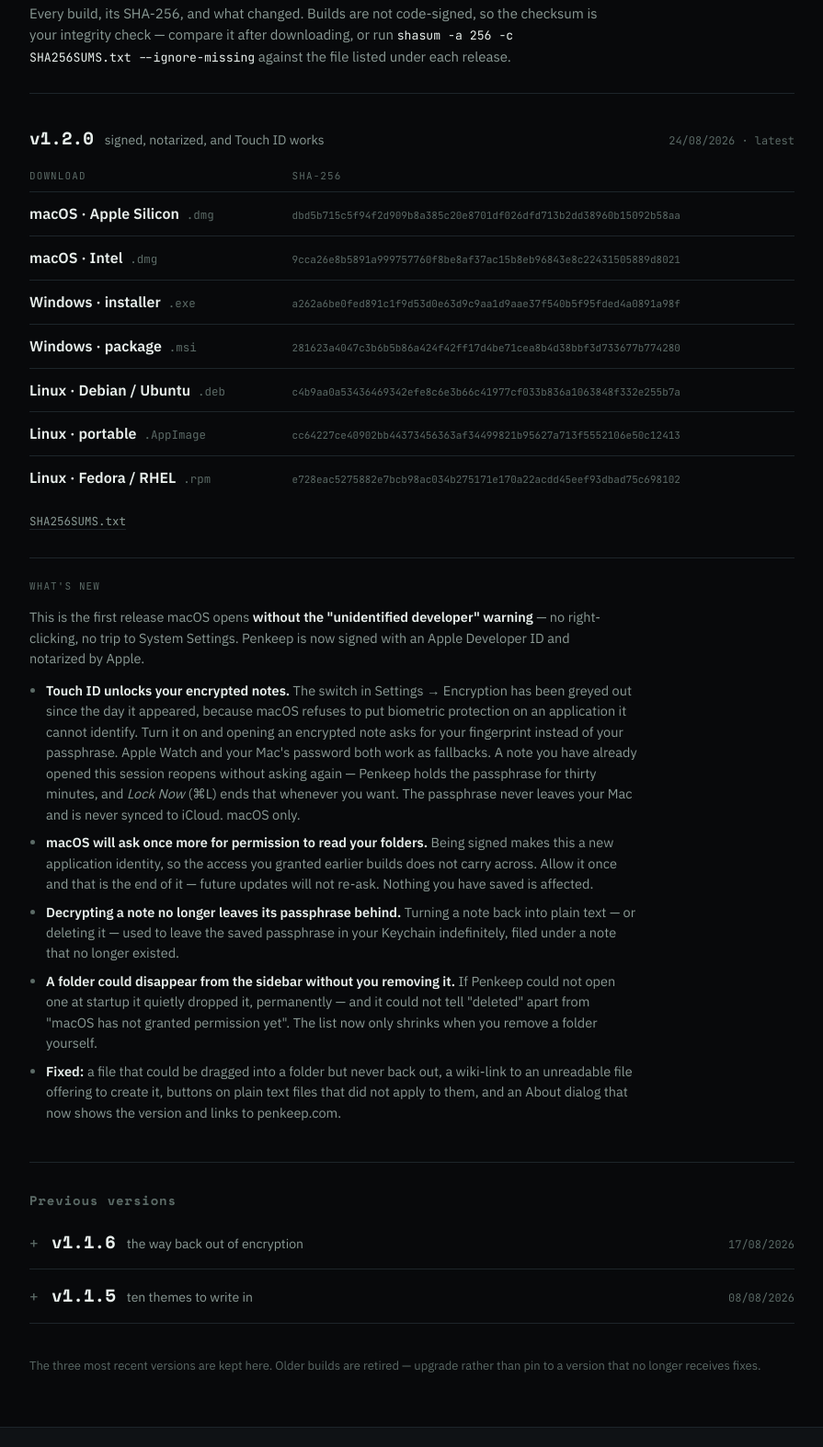
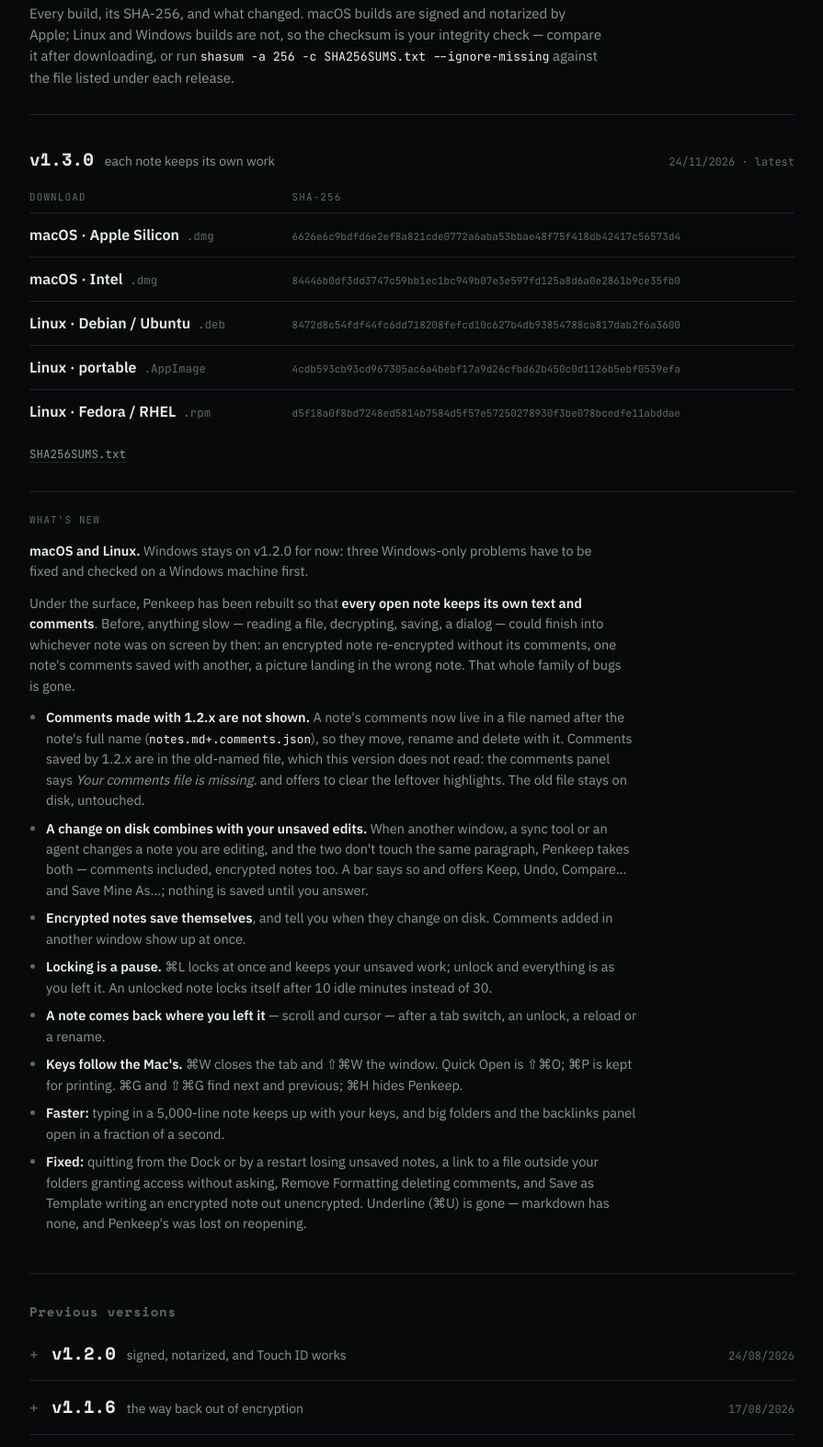
Before and after one commit to okoker/penkeep_website, a plain HTML site: page releases.html in a window 1280 px wide. Shown: the part 186-1759 px from the top of the page at 92% size, without its empty margins (192-1087 px from the left). Drawn offline with nearby package versions, Linux system fonts and the light colour scheme.

Commit message:
release: publish v1.3.0 — each note keeps its own work
macOS and Linux only. Windows stays on v1.2.0 until three Windows-only
problems are fixed and checked on a Windows machine.

Binaries as static files under download/v1.3.0/ (five installers plus
SHA256SUMS.txt, which also carries the two private updater archives'
hashes). v1.1.5 retired under the keep-the-last-three rule; v1.2.0 stays
as the current Windows build.

index.html: each download button now takes the newest release that
carries its file, so the Windows buttons keep serving v1.2.0's .exe and
.msi while Mac and Linux get v1.3.0. Checked on a local server: all seven
buttons point where they should.

releases.json gains the new entry and points latest at it; its comment
names the Windows retention exception. releases.html promotes v1.3.0 and
demotes v1.2.0 to a <details> under Previous versions. The lede no longer
says builds are unsigned — macOS builds have been signed and notarized
since v1.2.0.

Hashes were never transcribed: the table is generated from the release's
SHA256SUMS.txt, then all 19 rows across the three published versions were
re-verified against the files they link to — zero mismatches. Both .dmg
pass Gatekeeper as Notarized Developer ID.

Still no GitHub release and no tag on this repo, by decision.

Co-Authored-By: Koker <gitkoker@pm.me>

```diff
--- a/releases.html
+++ b/releases.html
@@ -123,19 +123,87 @@ footer{border-top:1px solid var(--line);background:var(--panel);padding:34px 0 3
 <div class="wrap">
   <div class="page-head">
     <h1>Releases</h1>
-    <p class="lede">Every build, its SHA-256, and what changed. Builds are not code-signed, so the
+    <p class="lede">Every build, its SHA-256, and what changed. macOS builds are
+      signed and notarized by Apple; Linux and Windows builds are not, so the
       checksum is your integrity check — compare it after downloading, or run
       <code>shasum -a 256 -c SHA256SUMS.txt --ignore-missing</code> against the file listed under
       each release.</p>
   </div>
 
   <!-- ============================== latest ============================== -->
-  <section class="rel" id="v1.2.0">
+  <section class="rel" id="v1.3.0">
     <div class="rel-h">
+      <span class="rel-v">v1.3.0</span>
+      <span class="rel-t">each note keeps its own work</span>
+      <span class="rel-d">24/11/2026 · latest</span>
+    </div>
+
+    <div class="tw">
+      <table>
+        <thead><tr><th>Download</th><th>SHA-256</th></tr></thead>
+        <tbody>
+          <tr><td class="f"><a href="/download/v1.3.0/Penkeep_1.3.0_aarch64.dmg">macOS · Apple Silicon<span class="ext">.dmg</span></a></td><td class="h">6626e6c9bdfd6e2ef8a821cde0772a6aba53bbae48f75f418db42417c56573d4</td></tr>
+          <tr><td class="f"><a href="/download/v1.3.0/Penkeep_1.3.0_x64.dmg">macOS · Intel<span class="ext">.dmg</span></a></td><td class="h">84446b0df3dd3747c59bb1ec1bc949b07e3e597fd125a8d6a0e2861b9ce35fb0</td></tr>
+          <tr><td class="f"><a href="/download/v1.3.0/Penkeep_1.3.0_amd64.deb">Linux · Debian / Ubuntu<span class="ext">.deb</span></a></td><td class="h">8472d8c54fdf44fc6dd718208fefcd10c627b4db93854788ca817dab2f6a3600</td></tr>
+          <tr><td class="f"><a href="/download/v1.3.0/Penkeep_1.3.0_amd64.AppImage">Linux · portable<span class="ext">.AppImage</span></a></td><td class="h">4cdb593cb93cd967305ac6a4bebf17a9d26cfbd62b450c0d1126b5ebf0539efa</td></tr>
+          <tr><td class="f"><a href="/download/v1.3.0/Penkeep-1.3.0-1.x86_64.rpm">Linux · Fedora / RHEL<span class="ext">.rpm</span></a></td><td class="h">d5f18a0f8bd7248ed5814b7584d5f57e57250278930f3be078bcedfe11abddae</td></tr>
+        </tbody>
+      </table>
+    </div>
+    <div class="sums"><a href="/download/v1.3.0/SHA256SUMS.txt">SHA256SUMS.txt</a></div>
+
+    <div class="notes">
+      <div class="notes-h">What's new</div>
+      <p><strong>macOS and Linux.</strong> Windows stays on <a href="#v1.2.0">v1.2.0</a> for now:
+        three Windows-only problems have to be fixed and checked on a Windows machine first.</p>
+
+      <p>Under the surface, Penkeep has been rebuilt so that <strong>every open note keeps its own
+        text and comments</strong>. Before, anything slow — reading a file, decrypting, saving, a
+        dialog — could finish into whichever note was on screen by then: an encrypted note
+        re-encrypted without its comments, one note's comments saved with another, a picture landing
+        in the wrong note. That whole family of bugs is gone.</p>
+
+      <ul>
+        <li><strong>Comments made with 1.2.x are not shown.</strong> A note's comments now live in a
+          file named after the note's full name (<code>notes.md+.comments.json</code>), so they move,
+          rename and delete with it. Comments saved by 1.2.x are in the old-named file, which this
+          version does not read: the comments panel says <em>Your comments file is missing.</em> and
+          offers to clear the leftover highlights. The old file stays on disk, untouched.</li>
+        <li><strong>A change on disk combines with your unsaved edits.</strong> When another window,
+          a sync tool or an agent changes a note you are editing, and the two don't touch the same
+          paragraph, Penkeep takes both — comments included, encrypted notes too. A bar says so and
+          offers Keep, Undo, Compare… and Save Mine As…; nothing is saved until you answer.</li>
+        <li><strong>Encrypted notes save themselves</strong>, and tell you when they change on disk.
+          Comments added in another window show up at once.</li>
+        <li><strong>Locking is a pause.</strong> ⌘L locks at once and keeps your unsaved work; unlock
+          and everything is as you left it. An unlocked note locks itself after 10 idle minutes
+          instead of 30.</li>
+        <li><strong>A note comes back where you left it</strong> — scroll and cursor — after a tab
+          switch, an unlock, a reload or a rename.</li>
+        <li><strong>Keys follow the Mac's.</strong> ⌘W closes the tab and ⇧⌘W the window. Quick Open
+          is ⇧⌘O; ⌘P is kept for printing. ⌘G and ⇧⌘G find next and previous; ⌘H hides Penkeep.</li>
+        <li><strong>Faster:</strong> typing in a 5,000-line note keeps up with your keys, and big
+          folders and the backlinks panel open in a fraction of a second.</li>
+        <li><strong>Fixed:</strong> quitting from the Dock or by a restart losing unsaved notes, a
+          link to a file outside your folders granting access without asking, Remove Formatting
+          deleting comments, and Save as Template writing an encrypted note out unencrypted.
+          Underline (⌘U) is gone — markdown has none, and Penkeep's was lost on reopening.</li>
+      </ul>
+    </div>
+  </section>
+
+
+  <!-- ============================== older ============================== -->
+  <div class="prev">
+    <h2>Previous versions</h2>
+
+    <details id="v1.2.0">
+      <summary>
         <span class="rel-v">v1.2.0</span>
         <span class="rel-t">signed, notarized, and Touch ID works</span>
-      <span class="rel-d">24/08/2026 · latest</span>
-    </div>
+        <span class="rel-d">24/08/2026</span>
+      </summary>
+      <div class="body">
 
         <div class="tw">
           <table>
@@ -154,7 +222,7 @@ footer{border-top:1px solid var(--line);background:var(--panel);padding:34px 0 3
         <div class="sums"><a href="/download/v1.2.0/SHA256SUMS.txt">SHA256SUMS.txt</a></div>
 
         <div class="notes">
-      <div class="notes-h">What's new</div>
+          <div class="notes-h">What was new</div>
           <p>This is the first release macOS opens <strong>without the "unidentified developer"
             warning</strong> — no right-clicking, no trip to System Settings. Penkeep is now signed with
             an Apple Developer ID and notarized by Apple.</p>
@@ -184,12 +252,8 @@ footer{border-top:1px solid var(--line);background:var(--panel);padding:34px 0 3
               not apply to them, and an About dialog that now shows the version and links to penkeep.com.</li>
           </ul>
         </div>
-  </section>
-
-
-  <!-- ============================== older ============================== -->
-  <div class="prev">
-    <h2>Previous versions</h2>
+      </div>
+    </details>
 
     <details id="v1.1.6">
       <summary>
@@ -243,61 +307,6 @@ footer{border-top:1px solid var(--line);background:var(--panel);padding:34px 0 3
       </div>
     </details>
 
-    <details id="v1.1.5">
-      <summary>
-        <span class="rel-v">v1.1.5</span>
-        <span class="rel-t">ten themes to write in</span>
-        <span class="rel-d">08/08/2026</span>
-      </summary>
-      <div class="body">
-        <div class="tw">
-          <table>
-            <thead><tr><th>Download</th><th>SHA-256</th></tr></thead>
-            <tbody>
-              <tr><td class="f"><a href="/download/v1.1.5/Penkeep_1.1.5_aarch64.dmg">macOS · Apple Silicon<span class="ext">.dmg</span></a></td><td class="h">337420d772d66eac3c3f379bbf1436b6bad6532d681a4ea5d83dbc0eeb10db67</td></tr>
-              <tr><td class="f"><a href="/download/v1.1.5/Penkeep_1.1.5_x64.dmg">macOS · Intel<span class="ext">.dmg</span></a></td><td class="h">479b8c144a41df4782e2a307aaf4d27f9ba394de9acec4b71a51428c8b11ce89</td></tr>
-              <tr><td class="f"><a href="/download/v1.1.5/Penkeep_1.1.5_x64-setup.exe">Windows · installer<span class="ext">.exe</span></a></td><td class="h">5a0883f18dd96ab72721717897249ec2a13a55b1444f29c9b3e5a413d5d5b44c</td></tr>
-              <tr><td class="f"><a href="/download/v1.1.5/Penkeep_1.1.5_x64_en-US.msi">Windows · package<span class="ext">.msi</span></a></td><td class="h">eba919d1fc04035c74b92e343e1b31db5b0ea71e63898fe18a13f93b6b77c449</td></tr>
-              <tr><td class="f"><a href="/download/v1.1.5/Penkeep_1.1.5_amd64.deb">Linux · Debian / Ubuntu<span class="ext">.deb</span></a></td><td class="h">1737a1e7507de1c20e1fac5658b44876a88a5f6aaa294089043a507662141f72</td></tr>
-              <tr><td class="f"><a href="/download/v1.1.5/Penkeep_1.1.5_amd64.AppImage">Linux · portable<span class="ext">.AppImage</span></a></td><td class="h">58939471ef5befd44bb0c6ed2636338ecaba1ba9af1718f94a6b04e0f1984b6a</td></tr>
-              <tr><td class="f"><a href="/download/v1.1.5/Penkeep-1.1.5-1.x86_64.rpm">Linux · Fedora / RHEL<span class="ext">.rpm</span></a></td><td class="h">35463b6e1f0ea85f826f55f26648ecdb1f73829c8988fe548937b953d4b6ab78</td></tr>
-            </tbody>
-          </table>
-        </div>
-        <div class="sums"><a href="/download/v1.1.5/SHA256SUMS.txt">SHA256SUMS.txt</a></div>
-
-        <div class="notes">
-          <div class="notes-h">What was new</div>
-          <p>Alongside Light and Dark there are now <strong>eight more themes</strong> —
-            <strong>Sepia</strong> and <strong>Linen</strong> for warm paper, <strong>Snow</strong> for a
-            cool low-glare grey, <strong>Nord</strong>, <strong>Graphite</strong>, <strong>True
-            Black</strong> for OLED screens, <strong>Forest</strong>, and <strong>Ember</strong>.</p>
-
-          <ul>
-            <li><strong>A picker that previews the real thing.</strong> Settings → Appearance lists every
-              theme; arrow up and down and the whole app changes as you go, so you are judging the editor
-              itself rather than a thumbnail.</li>
-            <li><strong>Every theme brings its own accent</strong>, and a <strong>Match</strong> chip hands
-              the choice back to the theme — pick a swatch or a custom colour and that wins instead. Nord
-              and Ember carry their own syntax-highlighting colours.</li>
-            <li><strong>Follow system appearance</strong> is a single toggle, and it now notices when you
-              change your Mac's appearance mid-session instead of waiting for the next launch.</li>
-            <li><strong>Preferences no longer disagree between windows.</strong> Changing a setting in one
-              window and then anything in another silently put the first one back, taking your recent-files
-              list with it. Windows now write only what changed, and tell each other.</li>
-            <li><strong>Compare before you choose.</strong> When a file has changed on disk and you have
-              unsaved edits, both prompts now lead with a side-by-side comparison.</li>
-            <li><strong>Fixed:</strong> a flash of white when a window opens (noticeable on the darker
-              themes), code that no longer stood out from the page, unreadable labels on accent-coloured
-              buttons, text selection stuck at teal instead of following your accent, a word count that
-              skipped documents you had not typed in and lost a word at every paragraph, and dates that did
-              not read day-first — including in the files saved beside your notes.</li>
-          </ul>
-        </div>
-      </div>
-    </details>
-
-
   </div>
 
   <p class="foot-note">The three most recent versions are kept here. Older builds are retired —
```
Also changed, not shown: download/releases.json (+16 -18 lines), index.html (+7 -2 lines), download/v1.1.5/SHA256SUMS.txt (deleted), download/v1.3.0/SHA256SUMS.txt (added), 12 other files. Lines whose indentation alone changed are shown as unchanged.
